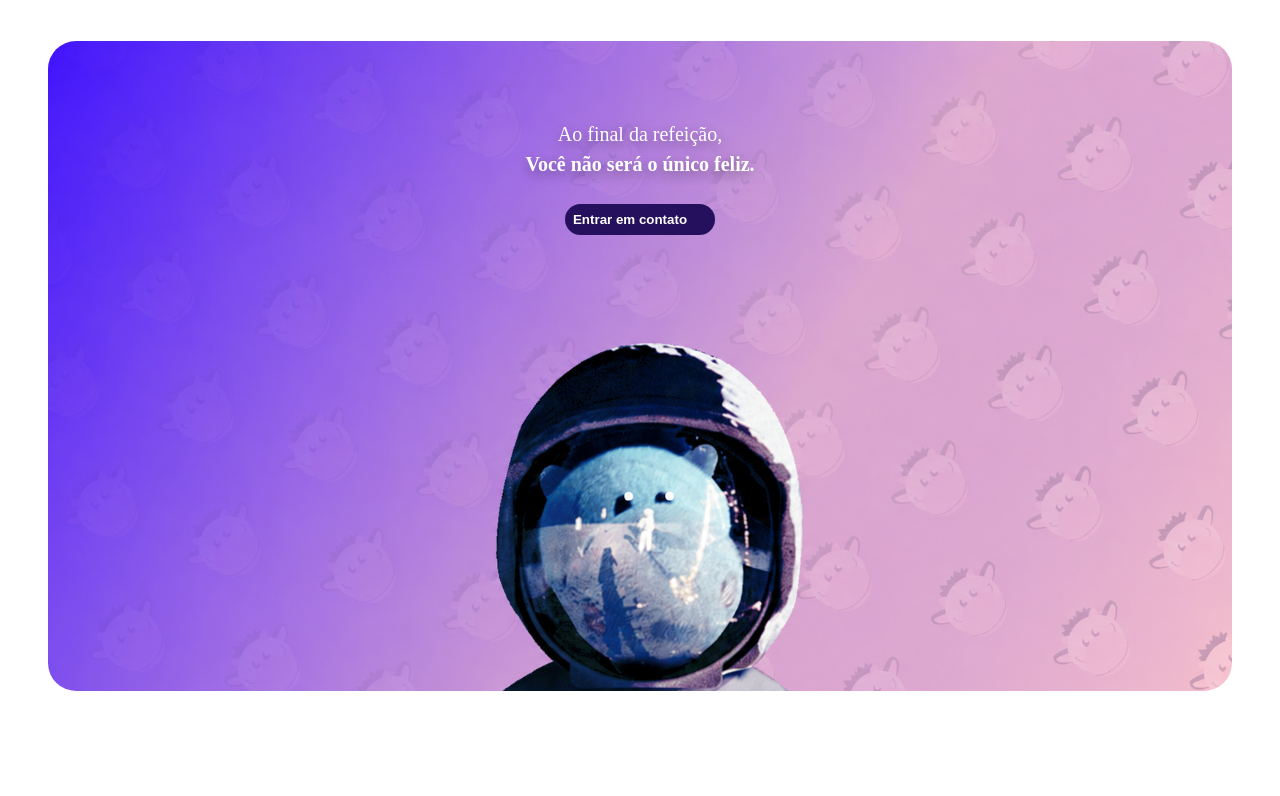
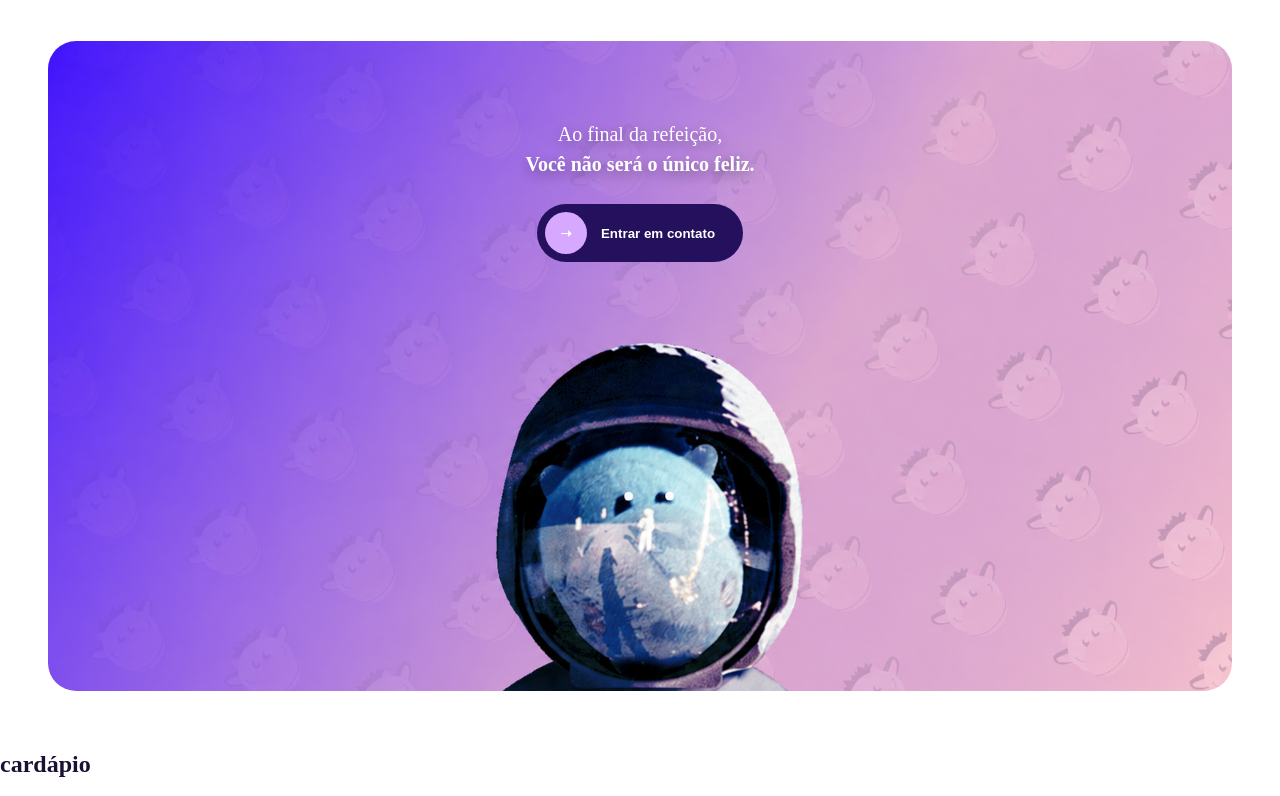
Before and after one commit to dhararech/vacaalegre, a plain HTML site: page site/index.html in a window 1280 px wide. Shown: the part 327-1123 px from the top of the page. Before the commit the page ends 1078 px from the top, so only its background shows below. Drawn offline with nearby package versions, Linux system fonts and the light colour scheme.

Commit message:
aula1706

```diff
--- a/site/index.html
+++ b/site/index.html
@@ -66,6 +66,26 @@
             </div>
         </div>
     </div>
+    <div class="cardapio">
+        <h2 class="cardapio-title">cardápio</h2>
+        <div class="carousel-wrapper">
+          <div class="carousel-track-outer">
+            <div class="carousel-track" id="carouselTrack">
+                <!--Cards-->
+                <div class="card">
+                    <div class="card-img-placeholder">
+                        <img src="" alt="">
+                    </div>
+                    <div class="card-info">
+                        <h3></h3>
+                        <p></p>
+                        <span class="card-tag"></span>
+                    </div>
+                </div>
+            </div>
+          </div>
+        </div>
+    </div>
 
 </body>
 </html>
--- a/site/style.css
+++ b/site/style.css
@@ -176,3 +176,20 @@
     cursor: pointer;
     transition: all .3s ease;
 }
+.btn-contato::before{
+    content: "➝";
+    width: 42px;
+    height: 42px;
+    background-color: #d7a8ff;
+    border-radius: 50%;
+    display: flex;
+    align-items: center;
+    justify-content: center;
+    transition: transform .4s ease;
+}
+.btn-contato:hover::before{
+    transform: translateX(10px);
+}
+.btn-contato:hover{
+    transform: translateY(-2px);
+}
```
